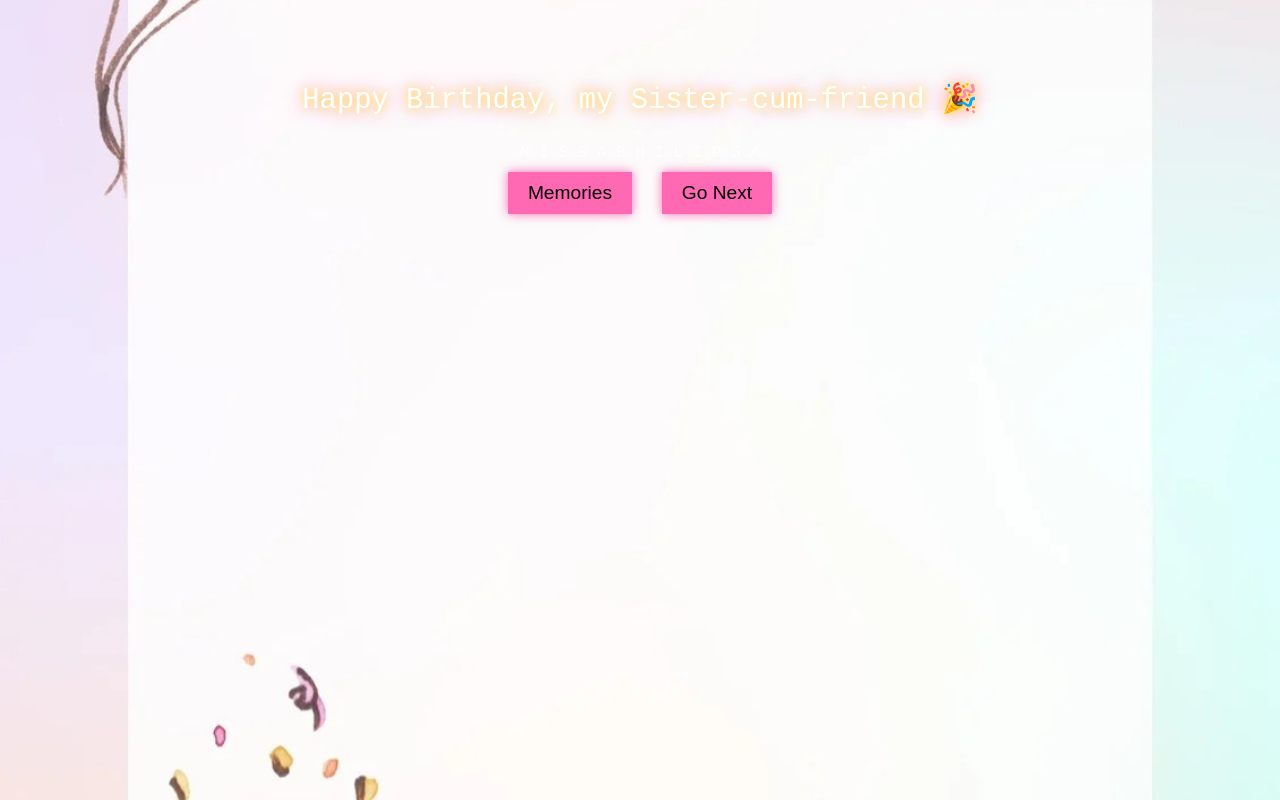
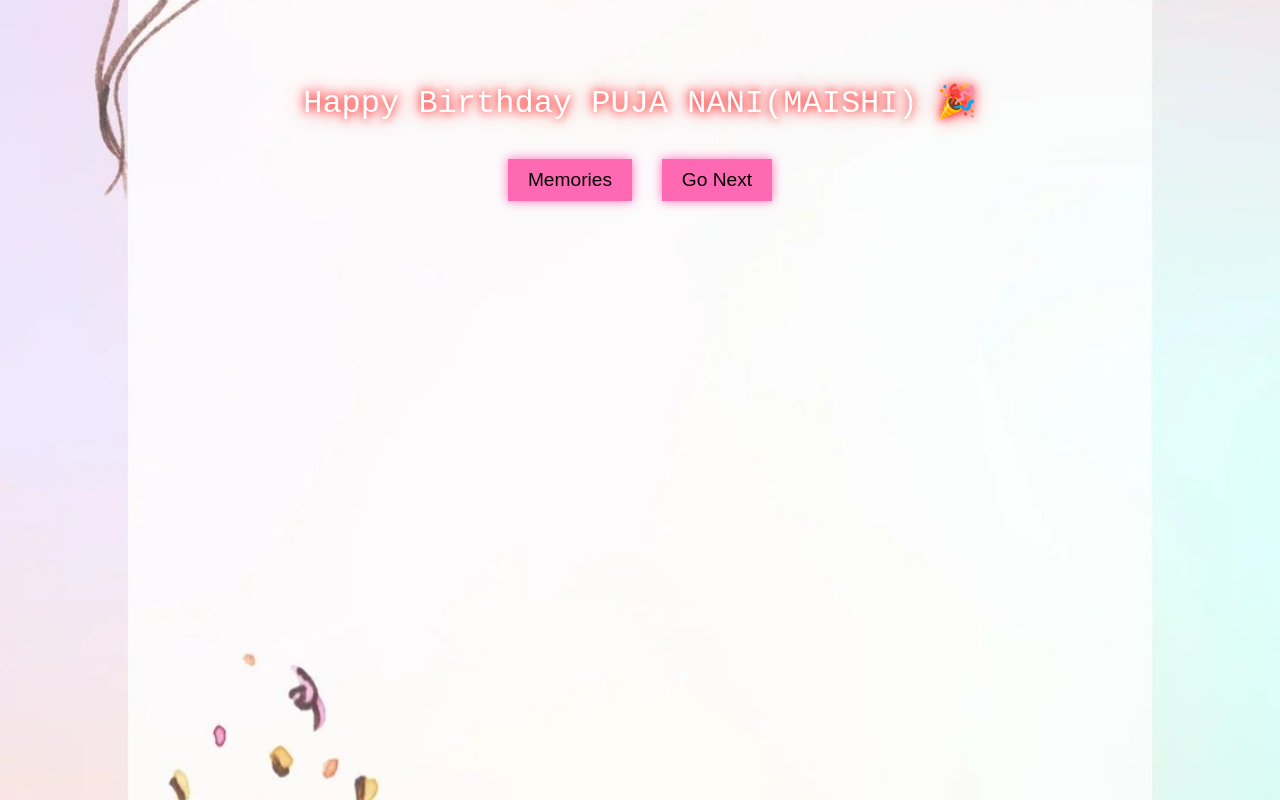
Before and after one commit to sarojinibehera480-creator/birthday-surprise, a plain HTML site: page index.html in a window 1280 px wide. Drawn offline with Linux system fonts and the light colour scheme.

Commit message:
Update index.html

```diff
--- a/index.html
+++ b/index.html
@@ -5,19 +5,18 @@
     <title>Happy Birthday, Abhilipsa!</title>
     <style>
          body {
-            font-family: 'Courier New', monospace;
-            background: #000;
-            color: #ffeb3b; /* Yellow */
+         font-family: 'Courier New', monospace;
+            background: #000;          /* Black background */
+            color: #ff0000;            /* Red text */
             text-align: center;
             padding: 50px;
+
         }
         .wish {
-            font-size: 1.8em;
+           font-size: 2em;
+            text-shadow: 0 0 10px #ff0000, 0 0 20px #ff4d4d; /* red glow */
             margin: 20px;
             line-height: 1.6;
-            text-shadow:
-                0 0 10px #ffeb3b,
-                0 0 20px #ff69b4; /* Pink glow */
         }
         button {
             background: #ff69b4; /* Pink */
@@ -44,8 +43,8 @@
     </style>
 </head>
 <body>
-    <div class="wish">Happy Birthday, my Sister-cum-friend  🎉</div>
-    <div>M     I    S     S    A    B    H   I   L   I   P    S     A</div>
+    <div class="wish">Happy Birthday PUJA NANI(MAISHI) 🎉</div>
+
     <button onclick="window.location.href='gallery.html'">Memories</button>
     <button onclick="window.location.href='thanks.html'">Go Next</button>
 </body>
```
